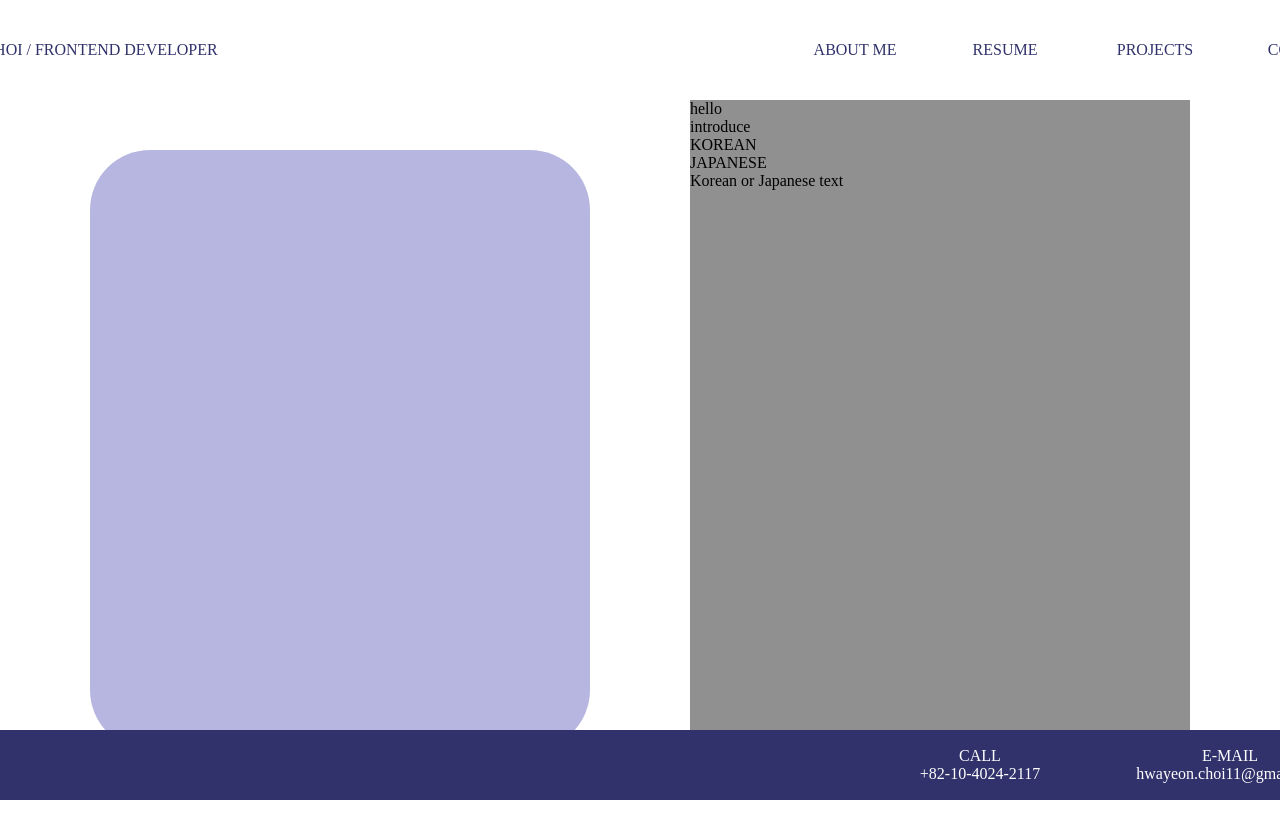
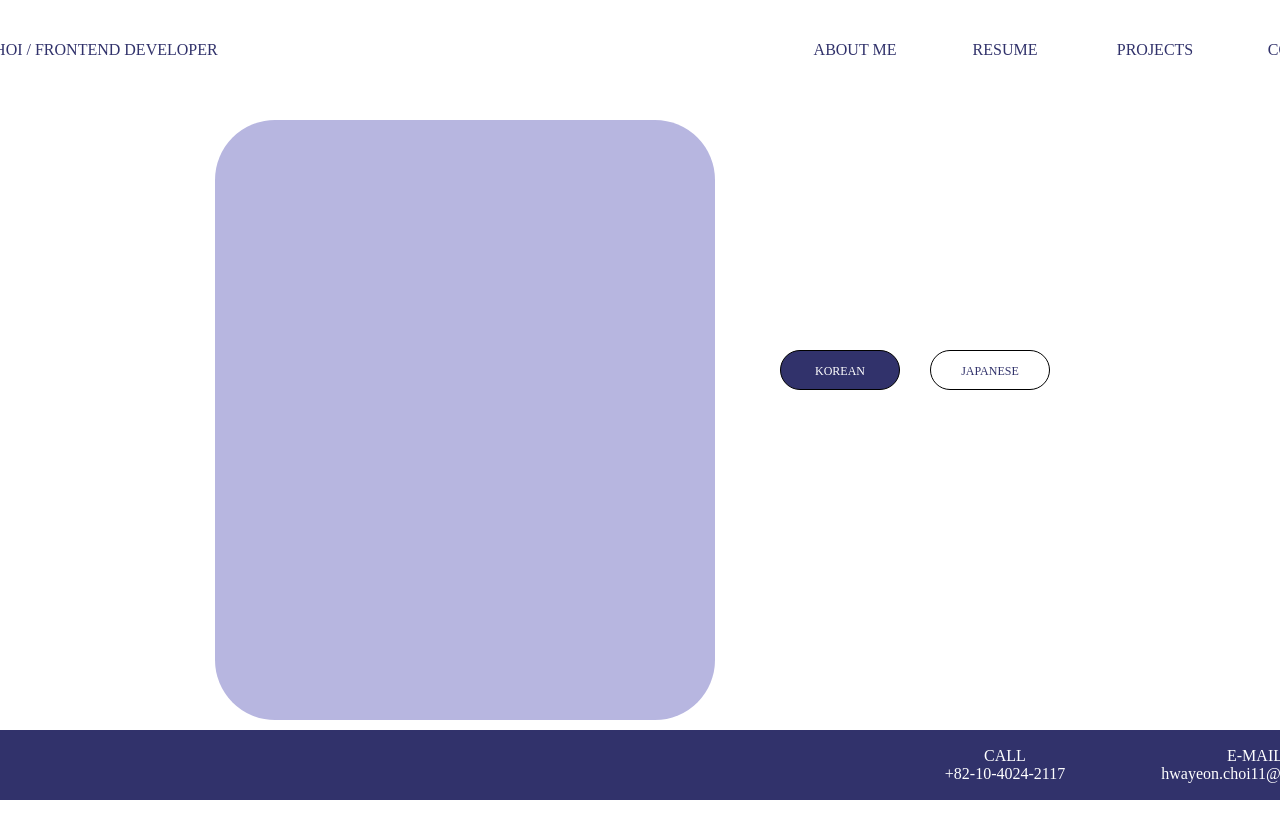
Before and after one commit to hwayeon-choi/portfolio_, a React (Create React App) app in the folder portfolio/: page / in a window 1280 px wide. Shown: the top 838 px of the page. Built offline with nearby package versions, Linux system fonts and the light colour scheme; a web font is replaced by a local one.

Commit message:
공통 관리할 컴포넌트 분리

```diff
--- a/portfolio/package.json
+++ b/portfolio/package.json
@@ -16,6 +16,7 @@
     "axios": "^1.1.3",
     "clean-webpack-plugin": "^4.0.0",
     "cors": "^2.8.5",
+    "fs": "^0.0.1-security",
     "react": "^18.2.0",
     "react-dom": "^18.2.0",
     "react-google-charts": "^4.0.0",
--- a/portfolio/src/App/App.tsx
+++ b/portfolio/src/App/App.tsx
@@ -10,7 +10,7 @@ import ContactContainer from "../containers/Pages/ContactContainer";
 const App = () => {
   return (
     <Layout>
-        <Routes>
+      <Routes>
         <Route path="/" element={<HomeContainer />} />
         <Route path="/about" element={<AboutContainer />} />
         <Route path="/resume" element={<ResumeContainer />} />
--- a/portfolio/src/components/Layout/Footer/Footer.tsx
+++ b/portfolio/src/components/Layout/Footer/Footer.tsx
@@ -1,4 +1,3 @@
-import { Outlet } from 'react-router-dom';
 import styled from 'styled-components';
 
 const FooterBox = styled.div`
@@ -12,40 +11,28 @@ const FooterBox = styled.div`
   position: fixed;
   bottom: 0;
   background-color: #31326B;
-`
-const Call = styled.div`
-  width: 200px;
+  & > div {
+    width: 250px;
     display: flex;
     flex-direction: column;
     justify-content: center;
     align-items: center;
     color: #fff;
-`
-const Email = styled.div`
-  width: 300px;
-
-  display: flex;
-  flex-direction: column;
-  justify-content: center;
-  align-items: center;
-  color: #fff;
+  }
 `
 
 const Footer = () => {
   return (
-    <>
     <FooterBox>
-        <Call>
-          <div>CALL</div>
-          <div>+82-10-4024-2117</div>
-        </Call>
-        <Email>
-          <div>E-MAIL</div>
-          <div>hwayeon.choi11@gmail.com</div>
-        </Email>
+      <div>
+        <p>CALL</p>
+        <p>+82-10-4024-2117</p>
+      </div>
+      <div>
+        <p>E-MAIL</p>
+        <p>hwayeon.choi11@gmail.com</p>
+      </div>
     </FooterBox>
-      <Outlet />
-    </>
   )
 }
 
--- a/portfolio/src/components/Layout/Header/Header.tsx
+++ b/portfolio/src/components/Layout/Header/Header.tsx
@@ -1,4 +1,4 @@
-import { Outlet, Link } from 'react-router-dom';
+import { Link } from 'react-router-dom';
 import styled from 'styled-components';
 
 const HeaderBox = styled.div`
@@ -52,7 +52,6 @@ const Menu = styled.div`
 
 const Header = () => {
   return (
-    <>
     <HeaderBox>
       <Logo>
         <Link to='/'>
@@ -76,8 +75,6 @@ const Header = () => {
         </ul>
       </Menu>
     </HeaderBox>
-      <Outlet />
-    </>
   )
 }
 
--- /dev/null
+++ b/portfolio/src/components/common/HomeText.tsx
@@ -0,0 +1,40 @@
+import styled from 'styled-components';
+
+const HomeTextBox = styled.div`
+  width: 300px;
+  height: 100px;
+  display: flex;
+  flex-direction: row;
+  justify-content: space-around;
+  align-items: center;
+  font-size: 0.75rem;
+  & > p:nth-child(1) {
+    width: 120px;
+    height: 40px;
+    background-color: #31326B;
+    color: #fff;
+    border-radius: 60px;
+    line-height: 40px;
+    text-align: center;
+    border: 1px solid black;
+  }
+  & > p:nth-child(2) {
+    width: 120px;
+    height: 40px;
+    color: #31326B;
+    border-radius: 60px;
+    line-height: 40px;
+    text-align: center;
+    border: 1px solid black;
+  }
+`
+
+const HomeText = () => {
+
+  return (
+    <HomeTextBox>
+    </HomeTextBox>
+  )
+}
+
+export default HomeText;
--- /dev/null
+++ b/portfolio/src/components/common/Language.tsx
@@ -0,0 +1,41 @@
+import styled from 'styled-components';
+
+const LanguageBox = styled.div`
+  width: 300px;
+  height: 100px;
+  display: flex;
+  flex-direction: row;
+  justify-content: space-around;
+  align-items: center;
+  font-size: 0.75rem;
+  & > p:nth-child(1) {
+    width: 120px;
+    height: 40px;
+    background-color: #31326B;
+    color: #fff;
+    border-radius: 60px;
+    line-height: 40px;
+    text-align: center;
+    border: 1px solid black;
+  }
+  & > p:nth-child(2) {
+    width: 120px;
+    height: 40px;
+    color: #31326B;
+    border-radius: 60px;
+    line-height: 40px;
+    text-align: center;
+    border: 1px solid black;
+  }
+`
+
+const Language = () => {
+  return (
+    <LanguageBox>
+      <p>KOREAN</p>
+      <p>JAPANESE</p>
+    </LanguageBox>
+  )
+}
+
+export default Language;
--- a/portfolio/src/containers/Pages/HomeContainer.tsx
+++ b/portfolio/src/containers/Pages/HomeContainer.tsx
@@ -1,9 +1,10 @@
 import styled from 'styled-components';
+import Language from '../../components/common/Language';
+import HomeText from '../../components/common/HomeText';
 
 const Wrapper = styled.div`
   width: 1480px;
-  margin-top: 100px;
-  margin-bottom: 70px;
+  margin-top: 120px;
   display: flex;
   flex-direction: row;
   justify-content: center;
@@ -19,27 +20,15 @@ const Profile = styled.div`
   background-color: #B7B6E0;
   border-radius: 60px;
 `
-const Intro = styled.div`
-  width: 500px;
-  height: 700px;
-  margin-left: 50px;
-  background-color: #909090;
-`
 
 const Home = () => {
   return (
     <Wrapper>
-      <Profile>
-      </Profile>
-      <Intro>
-        <p>hello</p>
-        <p>introduce</p>
-        <div>
-          <div>KOREAN</div>
-          <div>JAPANESE</div>
-        </div>
-        <p>Korean or Japanese text</p>
-      </Intro>
+      <Profile />
+      <div>
+        <Language />
+        <HomeText />
+      </div>
     </Wrapper>
   )
 }
```
Also changed, not shown: portfolio/src/text/home-japanese.txt (added), portfolio/src/text/home-korean.txt (added), 1 other file (tests, documents, lock files or other folders). Lines whose indentation alone changed are shown as unchanged.
